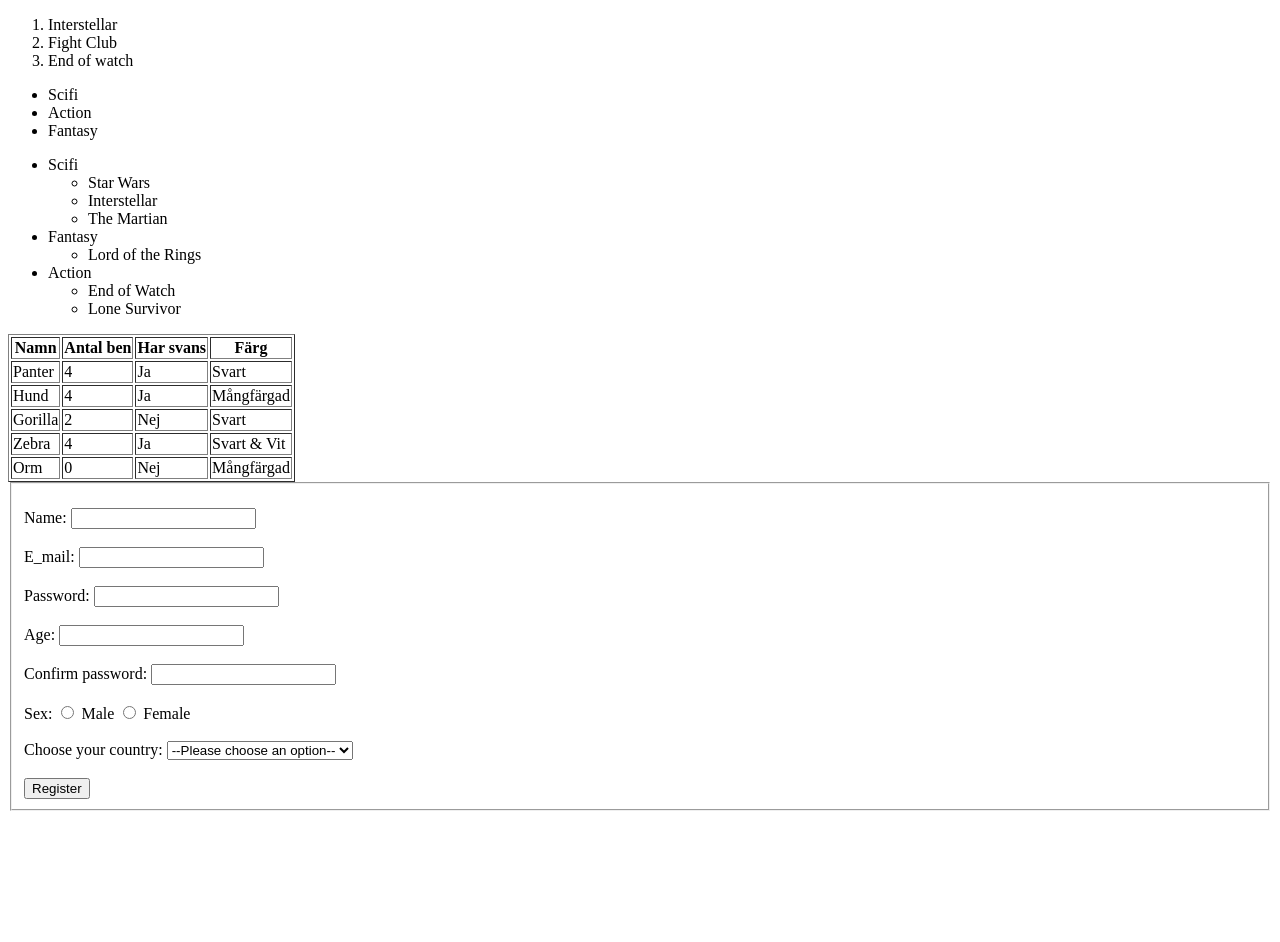
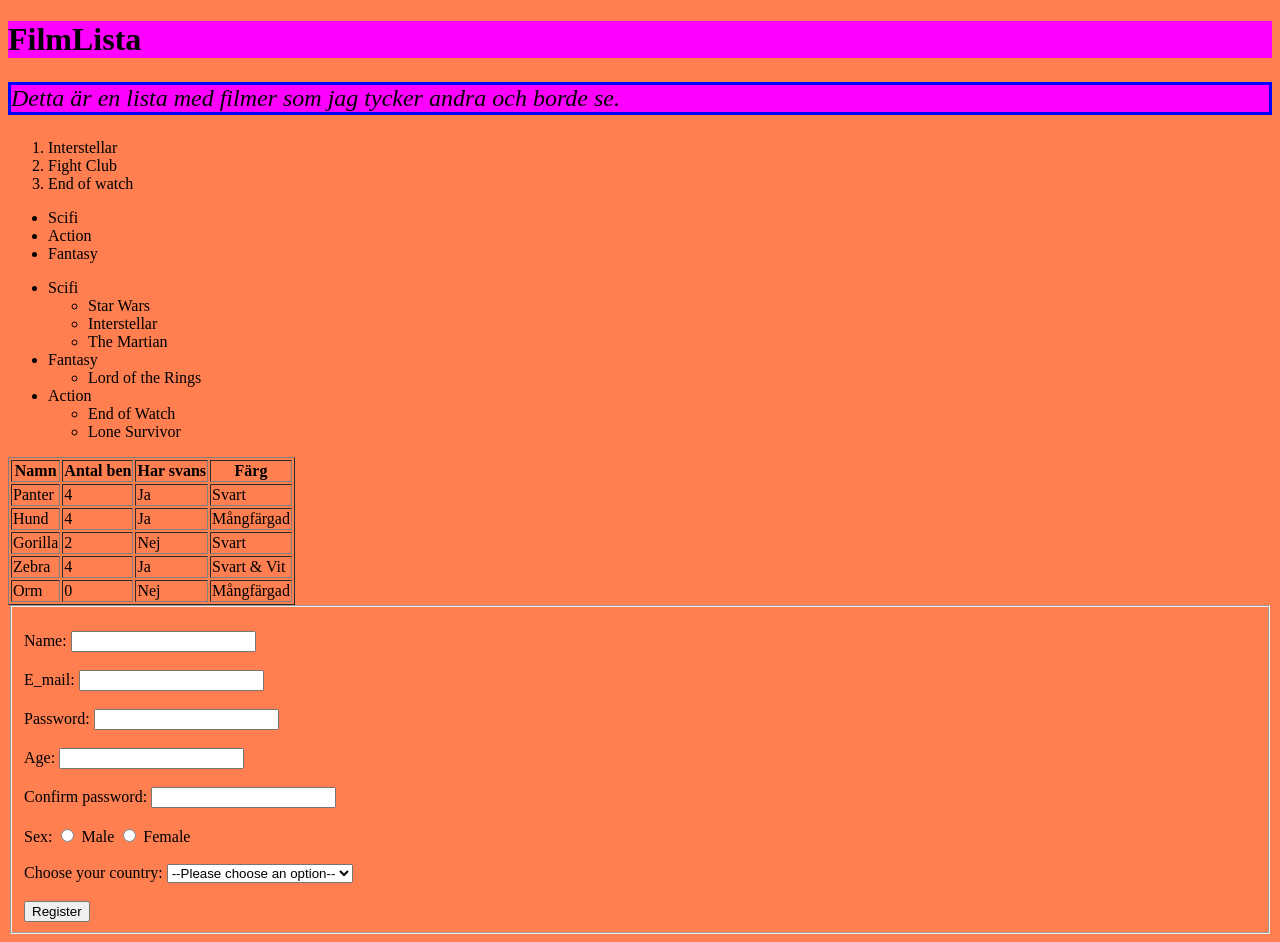
Before and after one commit to Maltesg/Frontend, a plain HTML site: page filmerlista.html in a window 1280 px wide. Before the commit the page ends 819 px from the top, so only its background shows below. Drawn offline with Linux system fonts and the light colour scheme.

Commit message:
css övning

```diff
--- /dev/null
+++ b/ECtest.css
@@ -0,0 +1,15 @@
+body{background-color: coral;}
+p{
+  font-size: 24px;
+  font-style: italic;
+}
+.higlight {
+  background-color: magenta;
+}
+
+#higlight-border p
+ {
+  border-style: solid;
+  border-color: blue;
+  border-width: medium;
+}
--- a/filmerlista.html
+++ b/filmerlista.html
@@ -3,13 +3,20 @@
   <head>
     <meta charset="utf-8">
     <title>FilmLista</title>
+    <link rel="stylesheet" href="ECtest.css">
   </head>
   <body>
-    <ol>
-      <li>Interstellar</li>
-      <li>Fight Club</li>
-      <li>End of watch</li>
-    </ol>
+    <div id="higlight-border">
+      <h1 span class="higlight">FilmLista</h1>
+      <p span class="higlight">Detta är en lista med filmer som jag tycker andra och borde se.</p>
+    </div>
+    <div>
+      <ol>
+        <li>Interstellar</li>
+        <li>Fight Club</li>
+        <li>End of watch</li>
+      </ol>
+    </div>
     <ul>
       <li>Scifi</li>
       <li>Action</li>
```
